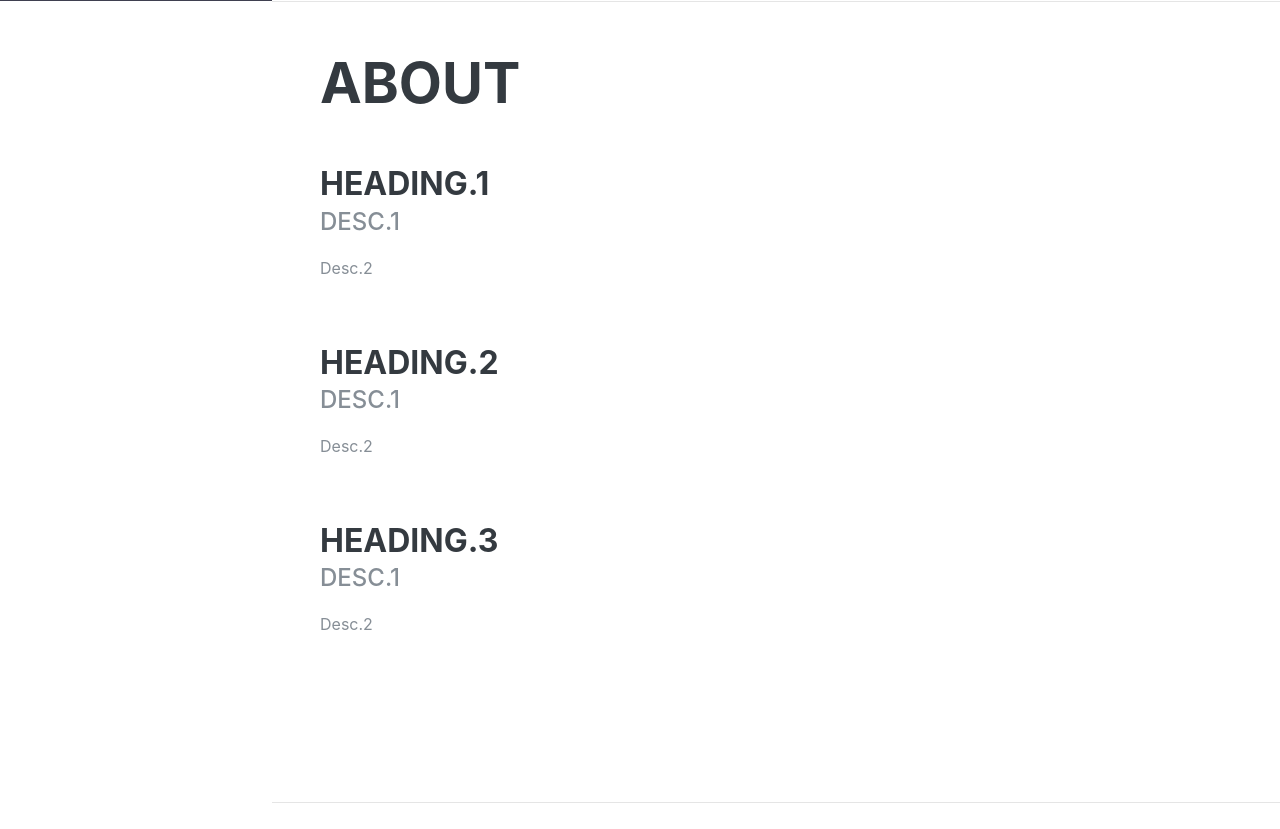
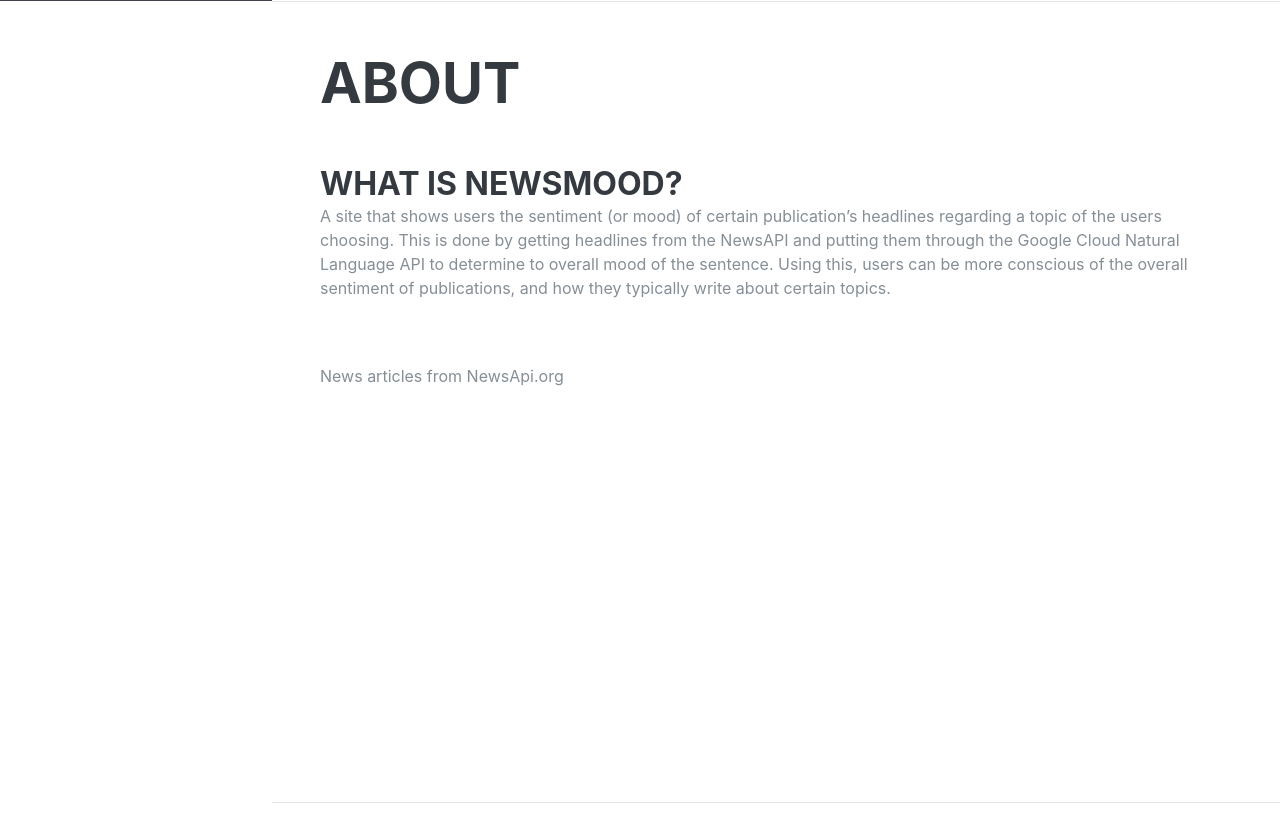
Before and after one commit to johndunaske/SteelHacks2019, a Flask app: page / in a window 1280 px wide. Shown: the part 799-1628 px from the top of the page. Run offline with Flask 2, Linux system fonts and the light colour scheme; some libraries are stand-ins or nearby versions; some web fonts are replaced.

Commit message:
Update index.html

```diff
--- a/templates/index.html
+++ b/templates/index.html
@@ -77,25 +77,14 @@
 
         <div class="resume-item d-flex flex-column flex-md-row justify-content-between mb-5">
           <div class="resume-content">
-            <h3 class="mb-0">Heading.1</h3>
-            <div class="subheading mb-3">Desc.1</div>
-            <p>Desc.2</p>
+            <h3 class="mb-0">What is NewsMood?</h3>
+            <p>A site that shows users the sentiment (or mood) of certain publication’s headlines regarding a topic of the users choosing. This is done by getting headlines from the NewsAPI and putting them through the Google Cloud Natural Language API to determine to overall mood of the sentence. Using this, users can be more conscious of the overall sentiment of publications, and how they typically write about certain topics.</p>
           </div>
         </div>
 
         <div class="resume-item d-flex flex-column flex-md-row justify-content-between mb-5">
           <div class="resume-content">
-            <h3 class="mb-0">Heading.2</h3>
-            <div class="subheading mb-3">Desc.1</div>
-            <p>Desc.2</p>
-          </div>
-        </div>
-
-        <div class="resume-item d-flex flex-column flex-md-row justify-content-between mb-5">
-          <div class="resume-content">
-            <h3 class="mb-0">Heading.3</h3>
-            <div class="subheading mb-3">Desc.1</div>
-            <p>Desc.2</p>
+            <p>News articles from NewsApi.org</p>
           </div>
         </div>
       </div>
```
